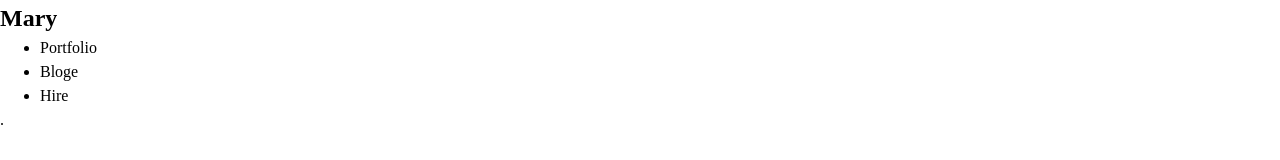
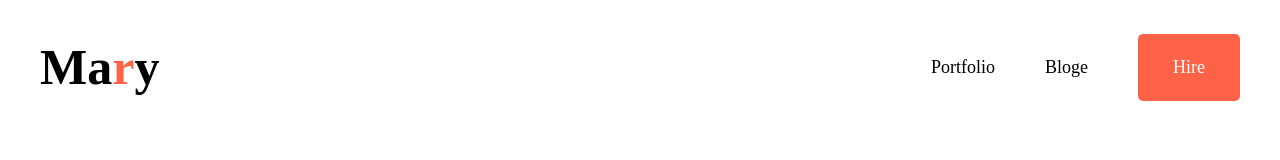
Before and after one commit to Khadiza-Dev/developer-portfolio-2024, a plain HTML site: page index.html in a window 1280 px wide. Drawn offline with Linux system fonts and the light colour scheme.

Commit message:
navigation-section

```diff
--- a/css/style.css
+++ b/css/style.css
@@ -1,7 +1,33 @@
-body{
-    margin: 0;
-    padding: 0;
+.container{
+    max-width: 1200px;
+    margin: 0 auto;
 }
-h1{
-    margin: 0;
+.tomato{
+    color: tomato;
 }
+
+/* header-section */
+.hero{
+    display: flex;
+    align-items: center;
+    justify-content: space-between;
+    padding: 30px 0;
+}
+.logo h1{
+   font-size: 50px;
+}
+.main-menu{
+    display: flex;
+    column-gap: 50px;
+    align-items: center;
+}
+.main-menu li{
+    list-style: none;
+    font-size: 18px;
+}
+.main-menu .hire-btn{
+    background-color: tomato;
+    padding: 20px 35px;
+    border-radius:5px ;
+    color: white;
+}
--- a/index.html
+++ b/index.html
@@ -8,20 +8,22 @@
     <link rel="stylesheet" href="css/style.css">
 </head>
 <body>
-  <header>
-    <nav>
+  <header class="header-section">
+    <div class="container">
+    <nav class="hero">
         <div class="logo">
-            <h1>Mary</h1>
+            <h1>Ma<span class="tomato">r</span>y</h1>
         </div>
         <div class="nav-menu">
-            <ul>
+            <ul class="main-menu">
                 <li>Portfolio</li>
                 <li>Bloge</li>
-                <li>Hire</li>
+                <li class="hire-btn">Hire</li>
             </ul>
         </div>
-    </nav>.
+    </nav>
     <section class=""></section>
+</div>
   </header>
   <main></main>
   <footer></footer>
```
